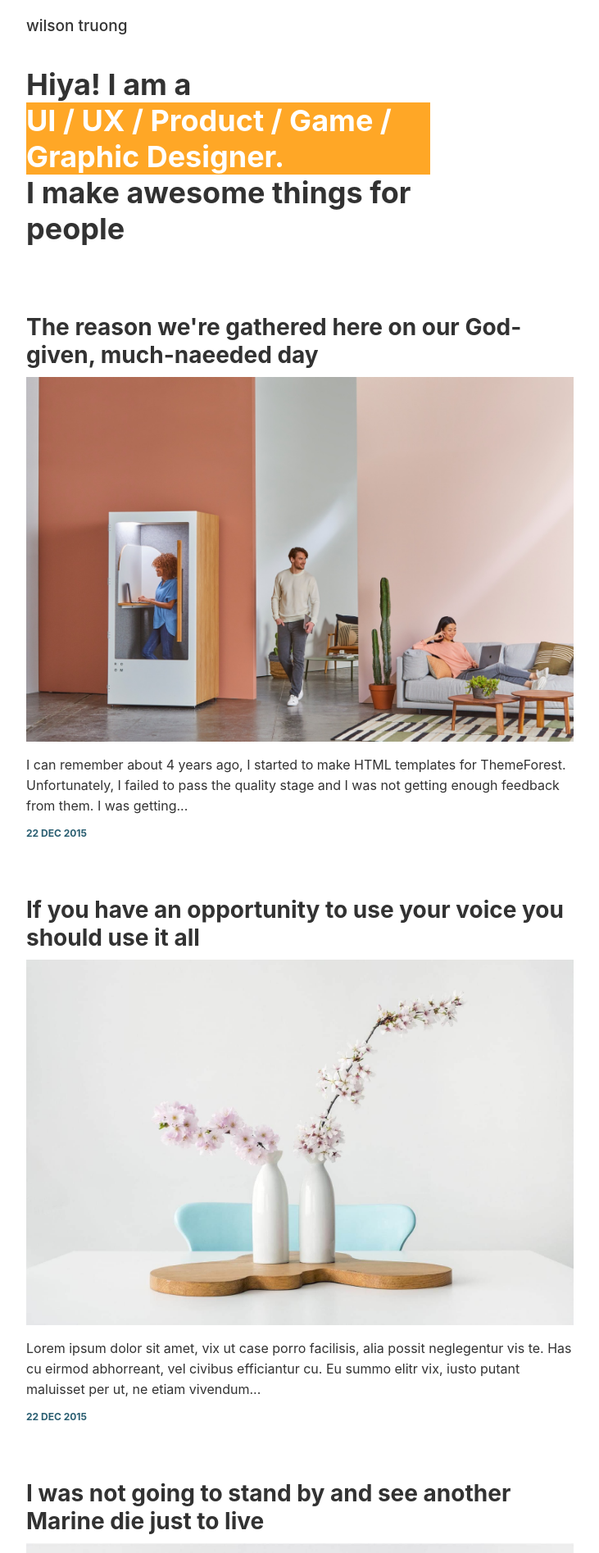
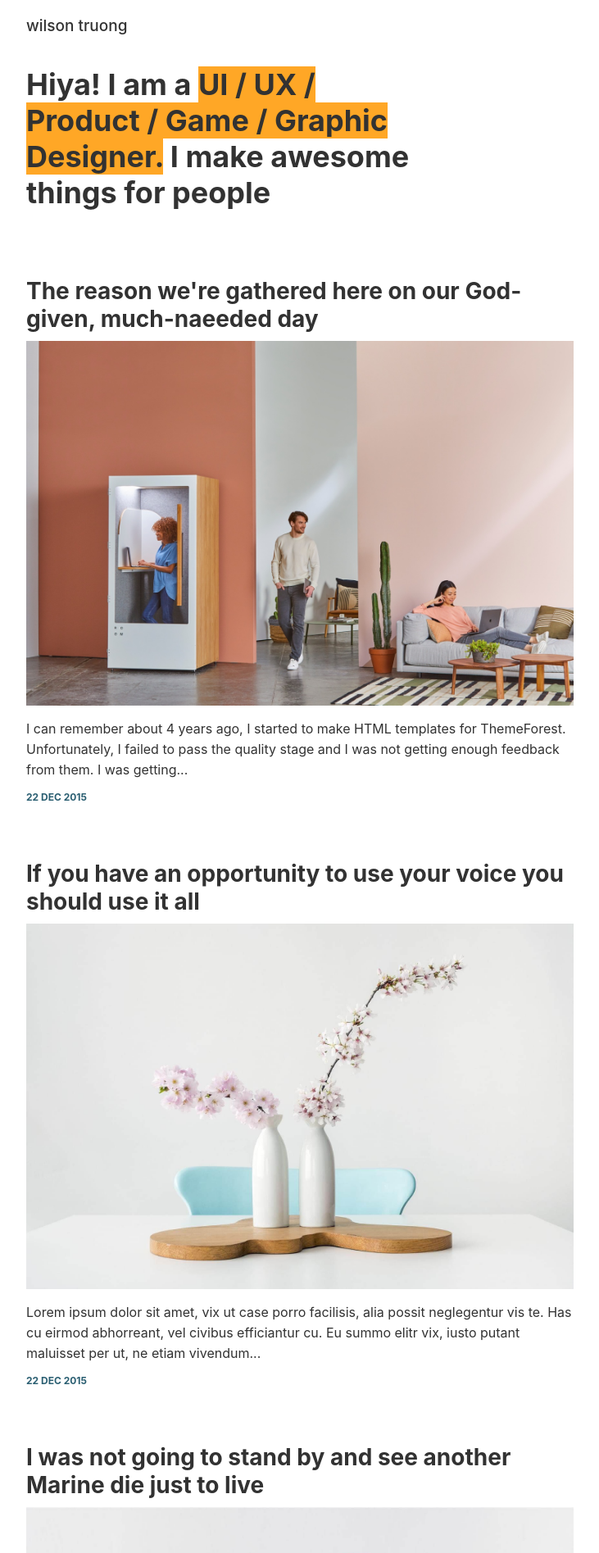
Before and after one commit to wiltruong/portfolio_v1, a Jekyll site: the page built from index.html, in a window 1280 px wide. Shown: the top 1895 px of the page at 82% size, without its empty margins (274-1005 px from the left). Built offline with Jekyll 4.4.1, drawn with Linux system fonts in a browser that asks for light colours; some web fonts are replaced; the list of posts is cut into pages by our own code.

Commit message:
Update state.html

```diff
--- a/_includes/state.html
+++ b/_includes/state.html
@@ -7,7 +7,7 @@
         <div class='o-grid'>
           <div class='o-grid__col o-grid__col--3-4-s'>
             <div class='c-logo u-text-left'>
-              <h1>Hiya! I am a <div class='bg'>UI / UX / Product / Game / Graphic Designer.</div> I make awesome things for people</h1>
+              <h1>Hiya! I am a <span style="background-color: #ffa726">UI / UX / Product / Game / Graphic Designer.</span> I make awesome things for people</h1>
             </div>
           </div>
         </div>
```
